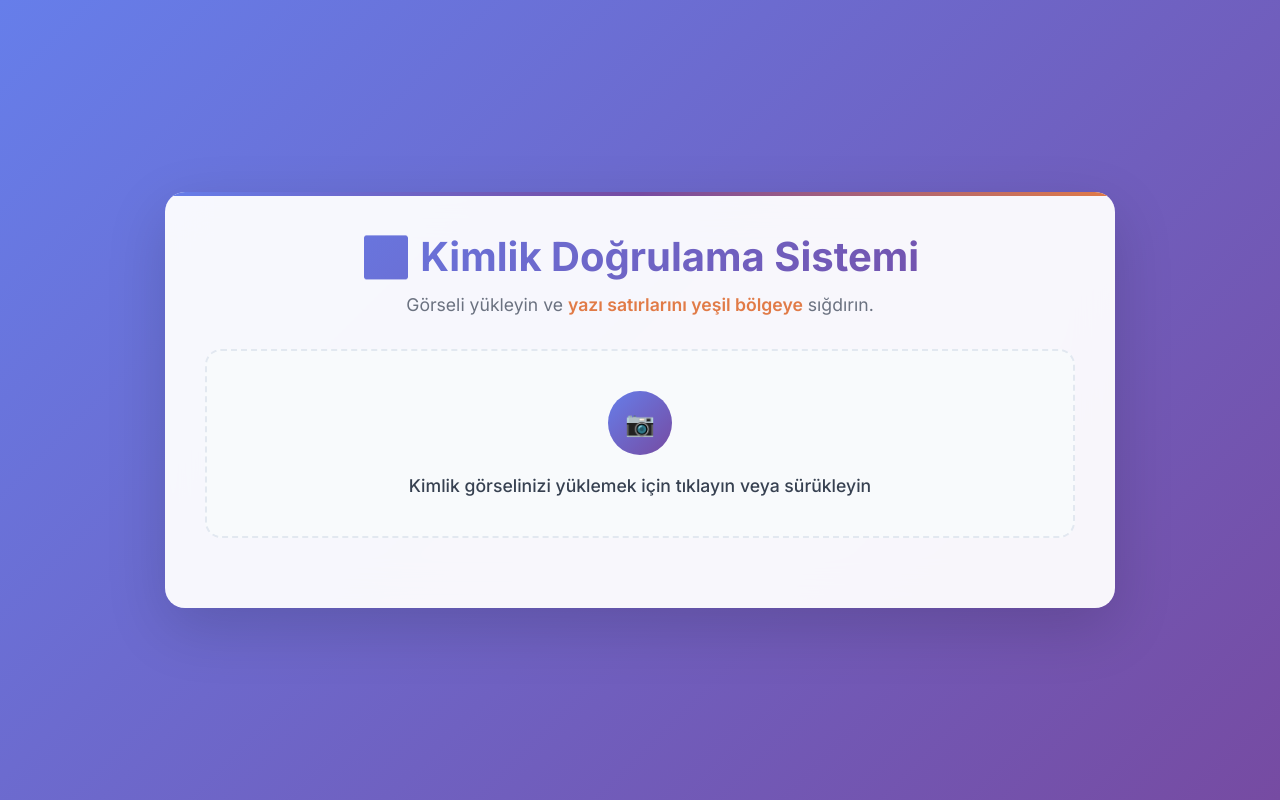
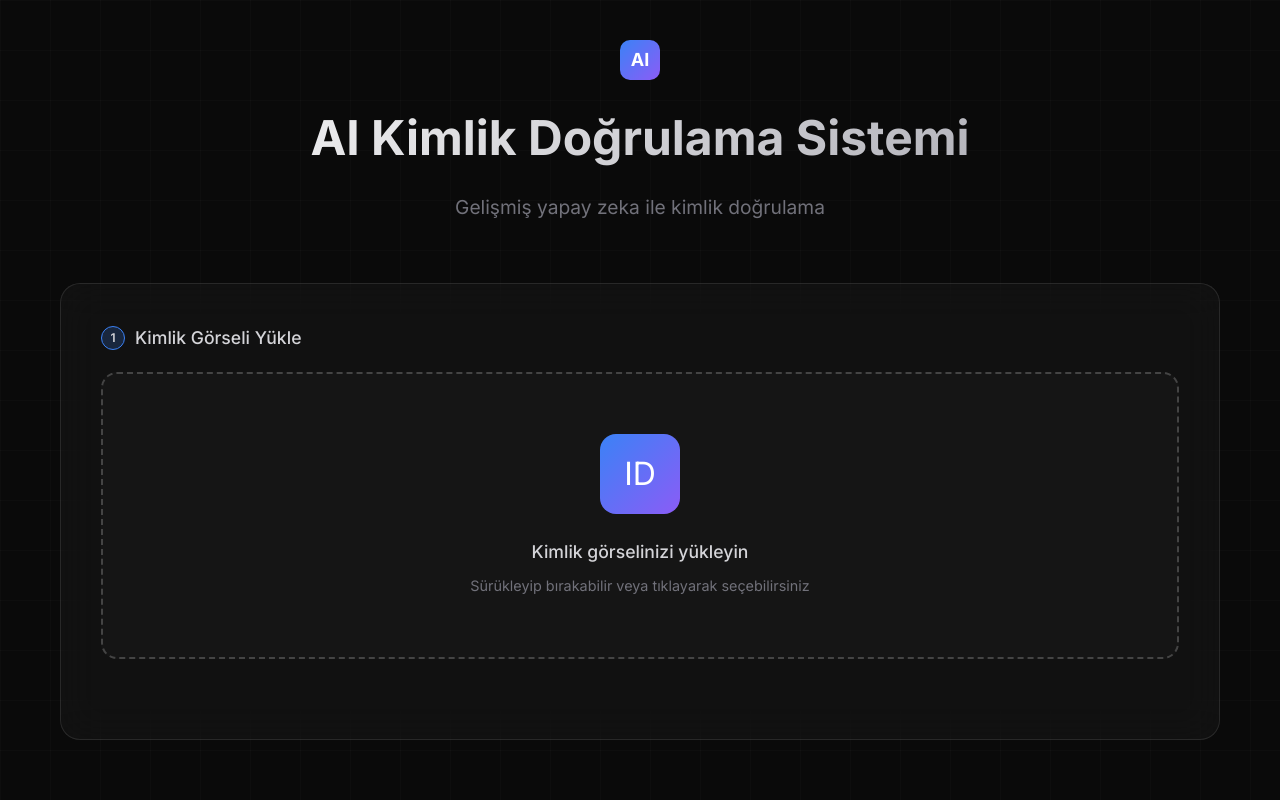
Before and after one commit to fatihgumrukcu/identity-checking-system, a Flask app: page / in a window 1280 px wide. Run offline with Flask 3, Linux system fonts and the light colour scheme; some libraries are stand-ins or nearby versions.

Commit message:
Update UI to modern dark theme with AI branding and enhanced visual design

```diff
--- a/templates/index.html
+++ b/templates/index.html
@@ -3,9 +3,9 @@
 <head>
     <meta charset="UTF-8">
     <meta name="viewport" content="width=device-width, initial-scale=1.0">
-    <title>Kimlik Doğrulama Sistemi</title>
+    <title>AI Kimlik Doğrulama Sistemi</title>
     <link rel="stylesheet" href="https://cdnjs.cloudflare.com/ajax/libs/cropperjs/1.5.13/cropper.min.css">
-    <link href="https://fonts.googleapis.com/css2?family=Inter:wght@300;400;500;600;700&display=swap" rel="stylesheet">
+    <link href="https://fonts.googleapis.com/css2?family=Inter:wght@300;400;500;600;700&family=JetBrains+Mono:wght@400;500&display=swap" rel="stylesheet">
     <style>
         * {
             margin: 0;
@@ -14,71 +14,121 @@
         }
 
         body {
-            font-family: 'Inter', -apple-system, BlinkMacSystemFont, 'Segoe UI', Roboto, sans-serif;
-            background: linear-gradient(135deg, #667eea 0%, #764ba2 100%);
+            font-family: 'Inter', -apple-system, BlinkMacSystemFont, sans-serif;
+            background: #0a0a0a;
+            color: #ffffff;
             min-height: 100vh;
+            line-height: 1.6;
+        }
+
+        /* Background Grid Pattern */
+        body::before {
+            content: '';
+            position: fixed;
+            top: 0;
+            left: 0;
+            width: 100%;
+            height: 100%;
+            background-image:
+                linear-gradient(rgba(255,255,255,0.02) 1px, transparent 1px),
+                linear-gradient(90deg, rgba(255,255,255,0.02) 1px, transparent 1px);
+            background-size: 50px 50px;
+            pointer-events: none;
+            z-index: 1;
+        }
+
+        .container {
+            max-width: 1200px;
+            margin: 0 auto;
+            padding: 40px 20px;
+            position: relative;
+            z-index: 2;
+        }
+
+        /* Header */
+        .header {
+            text-align: center;
+            margin-bottom: 60px;
+        }
+
+        .logo {
+            display: inline-flex;
+            align-items: center;
+            gap: 12px;
+            margin-bottom: 20px;
+        }
+
+        .logo-icon {
+            width: 40px;
+            height: 40px;
+            background: linear-gradient(135deg, #3b82f6, #8b5cf6);
+            border-radius: 10px;
             display: flex;
             align-items: center;
             justify-content: center;
-            padding: 20px;
+            font-weight: 700;
+            font-size: 18px;
         }
 
-        .container {
-            width: 100%;
-            max-width: 950px;
-            background: rgba(255, 255, 255, 0.95);
-            backdrop-filter: blur(20px);
-            border-radius: 20px;
-            box-shadow: 0 20px 60px rgba(0, 0, 0, 0.15);
-            padding: 40px;
-            text-align: center;
-            position: relative;
-            overflow: hidden;
-        }
-
-        .container::before {
-            content: '';
-            position: absolute;
-            top: 0;
-            left: 0;
-            right: 0;
-            height: 4px;
-            background: linear-gradient(90deg, #667eea, #764ba2, #e17b47);
-            border-radius: 20px 20px 0 0;
-        }
-
-        .header {
-            margin-bottom: 30px;
-        }
-
-        h2 {
-            font-size: 2.5rem;
+        h1 {
+            font-size: 3rem;
             font-weight: 700;
-            background: linear-gradient(135deg, #667eea, #764ba2);
+            background: linear-gradient(135deg, #ffffff, #a1a1aa);
             -webkit-background-clip: text;
             -webkit-text-fill-color: transparent;
             background-clip: text;
-            margin-bottom: 10px;
+            margin-bottom: 15px;
         }
 
         .subtitle {
-            color: #6b7280;
-            font-size: 1.1rem;
+            font-size: 1.2rem;
+            color: #71717a;
             font-weight: 400;
-            line-height: 1.6;
         }
 
-        .highlight {
-            color: #e17b47;
+        /* Main Content */
+        .main-content {
+            background: rgba(255, 255, 255, 0.03);
+            border: 1px solid rgba(255, 255, 255, 0.1);
+            border-radius: 20px;
+            padding: 40px;
+            backdrop-filter: blur(20px);
+        }
+
+        /* Upload Section */
+        .upload-section {
+            margin-bottom: 40px;
+        }
+
+        .section-title {
+            font-size: 1.1rem;
+            font-weight: 500;
+            color: #d4d4d8;
+            margin-bottom: 20px;
+            display: flex;
+            align-items: center;
+            gap: 10px;
+        }
+
+        .step-number {
+            width: 24px;
+            height: 24px;
+            background: rgba(59, 130, 246, 0.2);
+            border: 1px solid #3b82f6;
+            border-radius: 50%;
+            display: flex;
+            align-items: center;
+            justify-content: center;
+            font-size: 12px;
             font-weight: 600;
         }
 
         .upload-area {
-            background: #f8fafc;
-            border: 2px dashed #e2e8f0;
+            background: rgba(255, 255, 255, 0.02);
+            border: 2px dashed rgba(255, 255, 255, 0.2);
             border-radius: 16px;
-            padding: 40px;
-            margin: 30px 0;
+            padding: 60px 40px;
+            text-align: center;
             transition: all 0.3s ease;
             cursor: pointer;
             position: relative;
@@ -86,26 +136,25 @@
         }
 
         .upload-area:hover {
-            border-color: #e17b47;
-            background: #fff7ed;
-            transform: translateY(-2px);
+            border-color: #3b82f6;
+            background: rgba(59, 130, 246, 0.05);
         }
 
         .upload-area.has-file {
             border-color: #10b981;
-            background: #f0fdf4;
+            background: rgba(16, 185, 129, 0.05);
         }
 
         .upload-icon {
-            width: 64px;
-            height: 64px;
-            margin: 0 auto 20px;
-            background: linear-gradient(135deg, #667eea, #764ba2);
-            border-radius: 50%;
+            width: 80px;
+            height: 80px;
+            margin: 0 auto 24px;
+            background: linear-gradient(135deg, #3b82f6, #8b5cf6);
+            border-radius: 16px;
             display: flex;
             align-items: center;
             justify-content: center;
-            font-size: 24px;
+            font-size: 32px;
         }
 
         input[type="file"] {
@@ -115,23 +164,31 @@
         .file-label {
             display: block;
             cursor: pointer;
-            color: #374151;
+            color: #d4d4d8;
             font-weight: 500;
             font-size: 1.1rem;
+            margin-bottom: 8px;
         }
 
+        .upload-hint {
+            color: #71717a;
+            font-size: 0.9rem;
+        }
+
+        /* Image Container */
         .img-container {
             width: 100%;
             max-height: 500px;
-            margin-top: 30px;
+            margin: 40px 0;
             display: none;
             border-radius: 16px;
             overflow: hidden;
             position: relative;
-            box-shadow: 0 10px 30px rgba(0, 0, 0, 0.1);
+            background: #000;
+            border: 1px solid rgba(255, 255, 255, 0.1);
         }
 
-        /* 🟩 Modern MRZ KILAVUZU */
+        /* MRZ Guide - Dark Theme */
         .mrz-guide {
             position: absolute;
             bottom: 0;
@@ -246,55 +305,55 @@
             transform: translateY(0);
         }
 
+        /* Results */
         #result {
-            margin-top: 30px;
-            text-align: left;
+            margin-top: 40px;
         }
 
         .success-card {
-            background: linear-gradient(135deg, #f0fdf4, #dcfce7);
-            border-left: 5px solid #10b981;
-            padding: 20px;
-            border-radius: 12px;
-            box-shadow: 0 4px 15px rgba(16, 185, 129, 0.1);
+            background: linear-gradient(135deg, rgba(16, 185, 129, 0.1), rgba(34, 197, 94, 0.05));
+            border: 1px solid #10b981;
+            padding: 24px;
+            border-radius: 16px;
+            backdrop-filter: blur(10px);
         }
 
         .success-card h3 {
-            color: #059669;
+            color: #10b981;
             font-size: 1.3rem;
-            margin-bottom: 15px;
+            margin-bottom: 16px;
             display: flex;
             align-items: center;
             gap: 10px;
         }
 
         .error-card {
-            background: linear-gradient(135deg, #fef2f2, #fee2e2);
-            border-left: 5px solid #ef4444;
-            padding: 20px;
-            border-radius: 12px;
-            box-shadow: 0 4px 15px rgba(239, 68, 68, 0.1);
-            color: #dc2626;
+            background: linear-gradient(135deg, rgba(239, 68, 68, 0.1), rgba(239, 68, 68, 0.05));
+            border: 1px solid #ef4444;
+            padding: 24px;
+            border-radius: 16px;
+            backdrop-filter: blur(10px);
+            color: #ef4444;
             font-weight: 500;
         }
 
         .loading-message {
-            background: linear-gradient(135deg, #eff6ff, #dbeafe);
-            border-left: 5px solid #3b82f6;
-            padding: 20px;
-            border-radius: 12px;
-            box-shadow: 0 4px 15px rgba(59, 130, 246, 0.1);
-            color: #1d4ed8;
+            background: linear-gradient(135deg, rgba(59, 130, 246, 0.1), rgba(139, 92, 246, 0.05));
+            border: 1px solid #3b82f6;
+            padding: 24px;
+            border-radius: 16px;
+            backdrop-filter: blur(10px);
+            color: #3b82f6;
             font-weight: 500;
             display: flex;
             align-items: center;
-            gap: 15px;
+            gap: 16px;
         }
 
         .spinner {
             width: 20px;
             height: 20px;
-            border: 3px solid #e5e7eb;
+            border: 3px solid rgba(255, 255, 255, 0.1);
             border-top: 3px solid #3b82f6;
             border-radius: 50%;
             animation: spin 1s linear infinite;
@@ -357,16 +417,28 @@
 <body>
     <div class="container">
         <div class="header">
-            <h2>🆔 Kimlik Doğrulama Sistemi</h2>
-            <p class="subtitle">Görseli yükleyin ve <span class="highlight">yazı satırlarını yeşil bölgeye</span> sığdırın.</p>
+            <div class="logo">
+                <div class="logo-icon">AI</div>
+            </div>
+            <h1>AI Kimlik Doğrulama Sistemi</h1>
+            <p class="subtitle">Gelişmiş yapay zeka ile kimlik doğrulama</p>
+        </div>
+
+        <div class="main-content">
+            <div class="upload-section">
+                <div class="section-title">
+                    <div class="step-number">1</div>
+                    <span>Kimlik Görseli Yükle</span>
                 </div>
 
                 <div class="upload-area" id="uploadArea">
-            <div class="upload-icon">📷</div>
+                    <div class="upload-icon">ID</div>
                     <label for="fileInput" class="file-label">
-                Kimlik görselinizi yüklemek için tıklayın veya sürükleyin
+                        Kimlik görselinizi yükleyin
                     </label>
+                    <div class="upload-hint">Sürükleyip bırakabilir veya tıklayarak seçebilirsiniz</div>
                     <input type="file" id="fileInput" accept="image/*">
+                </div>
             </div>
 
             <div class="img-container" id="cropperWrapper">
@@ -374,12 +446,17 @@
             </div>
 
             <div class="controls" id="actionButtons" style="display: none;">
+                <div class="section-title">
+                    <div class="step-number">2</div>
+                    <span>Doğrulamayı Başlat</span>
+                </div>
                 <button id="verifyBtn" class="verify-btn">
-                🔍 Analiz Et ve Kaydet
+                    Analiz Et ve Doğrula
                 </button>
             </div>
 
             <div id="result"></div>
+        </div>
     </div>
 
     <script src="https://cdnjs.cloudflare.com/ajax/libs/cropperjs/1.5.13/cropper.min.js"></script>
@@ -394,20 +471,20 @@
         // Drag and drop functionality
         uploadArea.addEventListener('dragover', (e) => {
             e.preventDefault();
-            uploadArea.style.borderColor = '#e17b47';
-            uploadArea.style.background = '#fff7ed';
+            uploadArea.style.borderColor = '#3b82f6';
+            uploadArea.style.background = 'rgba(59, 130, 246, 0.05)';
         });
 
         uploadArea.addEventListener('dragleave', (e) => {
             e.preventDefault();
-            uploadArea.style.borderColor = '#e2e8f0';
-            uploadArea.style.background = '#f8fafc';
+            uploadArea.style.borderColor = 'rgba(255, 255, 255, 0.2)';
+            uploadArea.style.background = 'rgba(255, 255, 255, 0.02)';
         });
 
         uploadArea.addEventListener('drop', (e) => {
             e.preventDefault();
-            uploadArea.style.borderColor = '#e2e8f0';
-            uploadArea.style.background = '#f8fafc';
+            uploadArea.style.borderColor = 'rgba(255, 255, 255, 0.2)';
+            uploadArea.style.background = 'rgba(255, 255, 255, 0.02)';
 
             const files = e.dataTransfer.files;
             if (files.length > 0 && files[0].type.startsWith('image/')) {
@@ -430,7 +507,8 @@
                 cropperWrapper.style.display = 'block';
                 actionButtons.style.display = 'block';
                 uploadArea.classList.add('has-file');
-                uploadArea.querySelector('.file-label').textContent = `✅ ${file.name} seçildi`;
+                uploadArea.querySelector('.file-label').textContent = `${file.name} yüklendi`;
+                uploadArea.querySelector('.upload-hint').textContent = 'MRZ alanını yeşil bölgeye konumlandırın';
 
                 if (cropper) cropper.destroy();
 
@@ -463,7 +541,7 @@
             resultDiv.innerHTML = `
                 <div class="loading-message">
                     <div class="spinner"></div>
-                    <span>⏳ Derin tarama yapılıyor, veriler analiz ediliyor...</span>
+                    <span>AI doğrulama işlemi devam ediyor...</span>
                 </div>
             `;
 
@@ -488,19 +566,19 @@
                     if(data.status === "ok") {
                         resultDiv.className = 'success-card';
                         resultDiv.innerHTML = `
-                            <h3>✅ Analiz Başarıyla Tamamlandı</h3>
+                            <h3>Doğrulama Başarılı</h3>
                             <pre>${JSON.stringify(data, null, 2)}</pre>
                         `;
                     } else {
                         resultDiv.className = 'error-card';
-                        resultDiv.innerHTML = `<div>❌ Hata: ${data.msg}</div>`;
+                        resultDiv.innerHTML = `<div>Hata: ${data.msg}</div>`;
                     }
                 }, remainingTime);
             })
             .catch(error => {
                 overlay.style.display = 'none';
                 resultDiv.className = 'error-card';
-                resultDiv.innerHTML = `<div>❌ Bağlantı hatası: ${error.message}</div>`;
+                resultDiv.innerHTML = `<div>Bağlantı hatası: ${error.message}</div>`;
             });
         };
     </script>
```
Also changed, not shown: other parts of templates/index.html (+31 -28 lines). Lines whose indentation alone changed are shown as unchanged.
